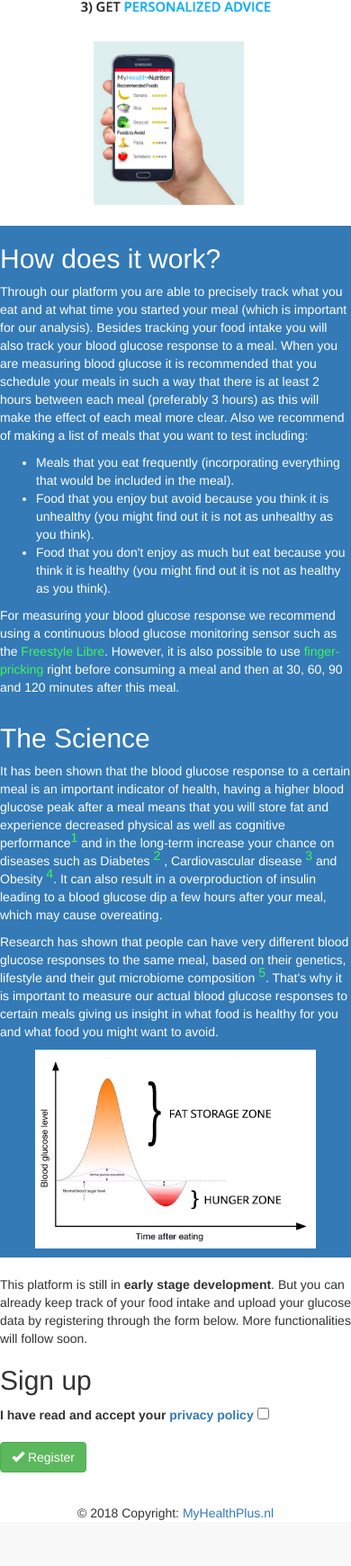
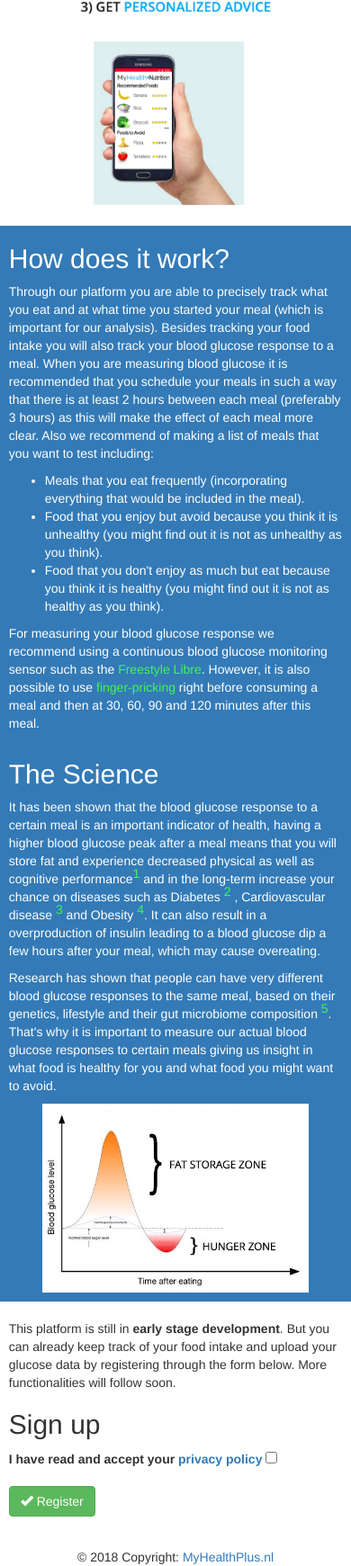
Before and after one commit to daviddemeij/MyHeathPlus, a Django app: template food_input/templates/home.html in a window 390 px wide. Shown: the part 706-2447 px from the top of the page at 90% size. Before the commit the page ends 2396 px from the top, so only its background shows below. Run offline with Django 3.2, Linux system fonts and the light colour scheme; the template is opened without the code that fills it, so the values that code supplies are empty; some libraries are stand-ins or nearby versions.

Commit message:
add maximum-wdith to templates for improved smartphone view

```diff
--- a/food_input/templates/foodlog.html
+++ b/food_input/templates/foodlog.html
@@ -3,7 +3,7 @@
 {% block content %}
 {% load widget_tweaks %}
 {{ form.media }}
-<div class="container">
+<div class="container"  style="max-width: 95%">
     <div class="row">
 
       <form method="post">
--- a/food_input/templates/home.html
+++ b/food_input/templates/home.html
@@ -18,7 +18,7 @@
 </section>
         <br>
 <section class="bg-primary  text-white">
-    <div class="container">
+    <div class="container" style="max-width: 95%">
         <div class="row">
             <h2>How does it work?</h2>
             <p>
@@ -83,7 +83,7 @@ glycaemia on health and prevention of disease. Obes. Rev. 13, 923–984.
     </div>
 </section>
 <section>
-    <div class="container">
+    <div class="container"  style="max-width: 95%">
         <div class="row">
             <br>
             This platform is still in <b>early stage development</b>. But you can already keep track of your food intake and upload your glucose data
--- a/food_input/templates/upload_glucose.html
+++ b/food_input/templates/upload_glucose.html
@@ -3,7 +3,7 @@
 {% block content %}
 {% load widget_tweaks %}
 {{ form.media }}
-<div class="container">
+<div class="container" style="max-width: 95%">
     <div class="row">
         <h2>Upload Glucose File</h2>
         <form method="post" enctype="multipart/form-data">
```
